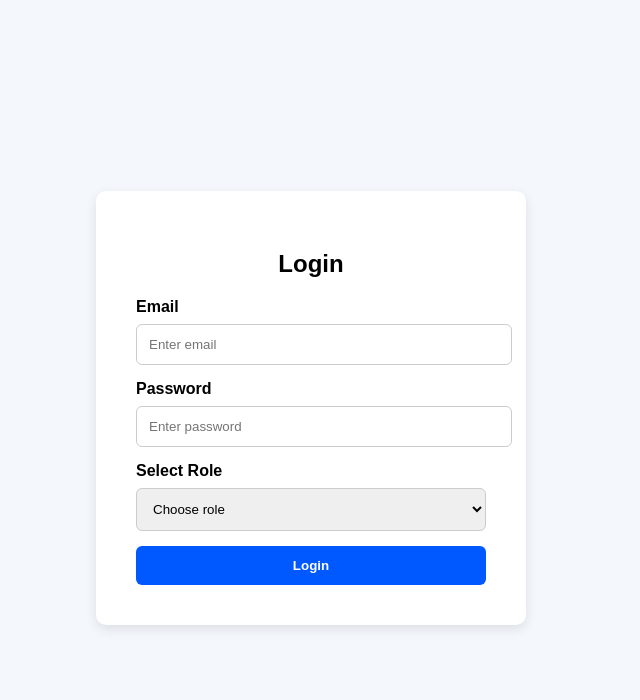
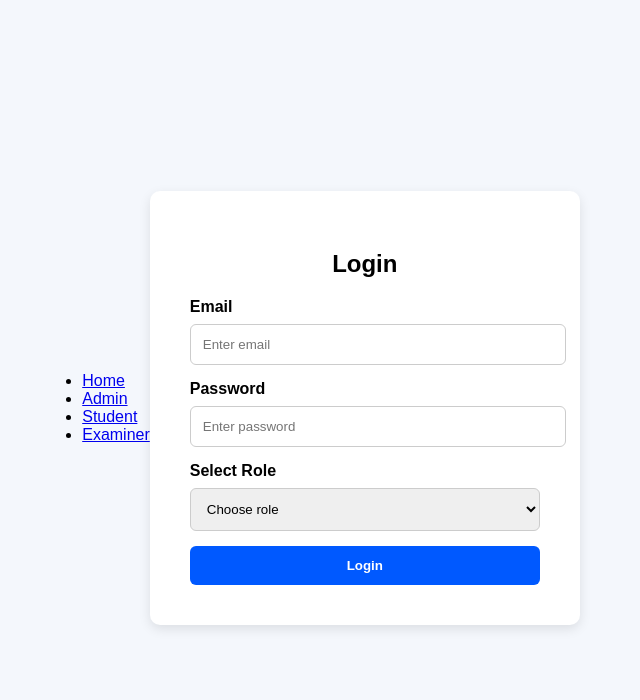
Before and after one commit to mjmajara/online-examination.system.majara.raleting.mohanoe.bulara.ntlele.motai, a PHP site: page /login.php in a window 1280 px wide. Shown: the top 700 px of the page, without its empty margins (329-969 px from the left). Run offline with PHP 8.4, Linux system fonts and the light colour scheme.

Commit message:
Refactor login.php to include navigation header
Added navigation header and improved structure.

```diff
--- a/login.php
+++ b/login.php
@@ -64,6 +64,16 @@ if ($_SERVER["REQUEST_METHOD"] == "POST") {
 </head>
 
 <body>
+    <header>
+        <nav aria-label="Main Navigation">
+      <ul>
+        <li><a href="index.html">Home</a></li>
+        <li><a href="admin.html">Admin</a></li>
+        <li><a href="student.html">Student</a></li>
+        <li><a href="examiner.html">Examiner</a></li>
+      </ul>
+    </nav>
+    </header>
 
 <div class="login-container">
     <h2>Login</h2>
```
